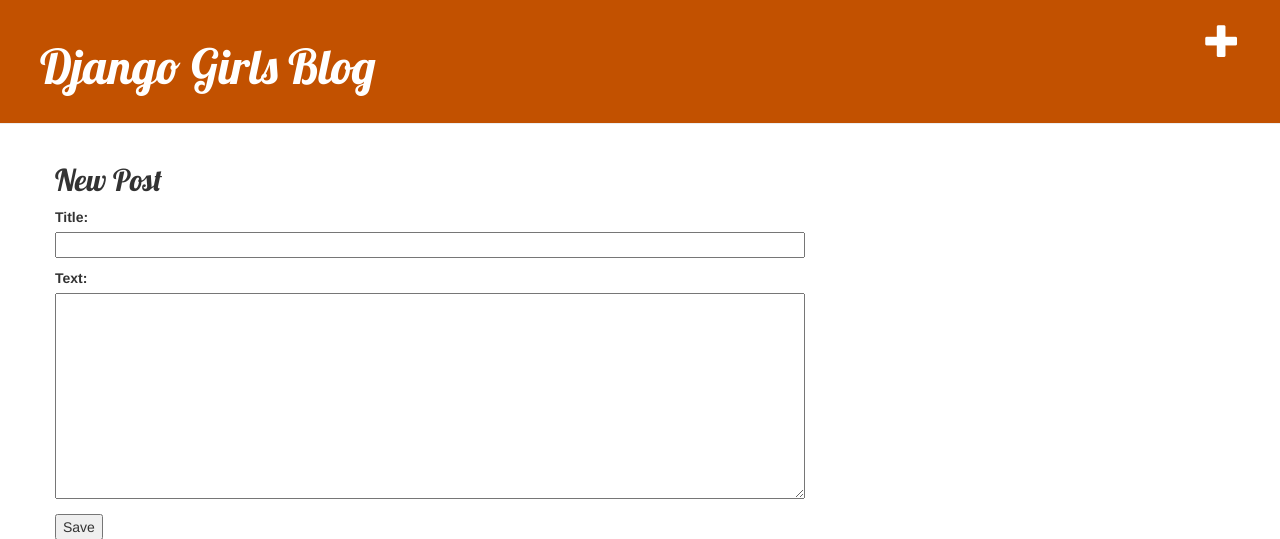
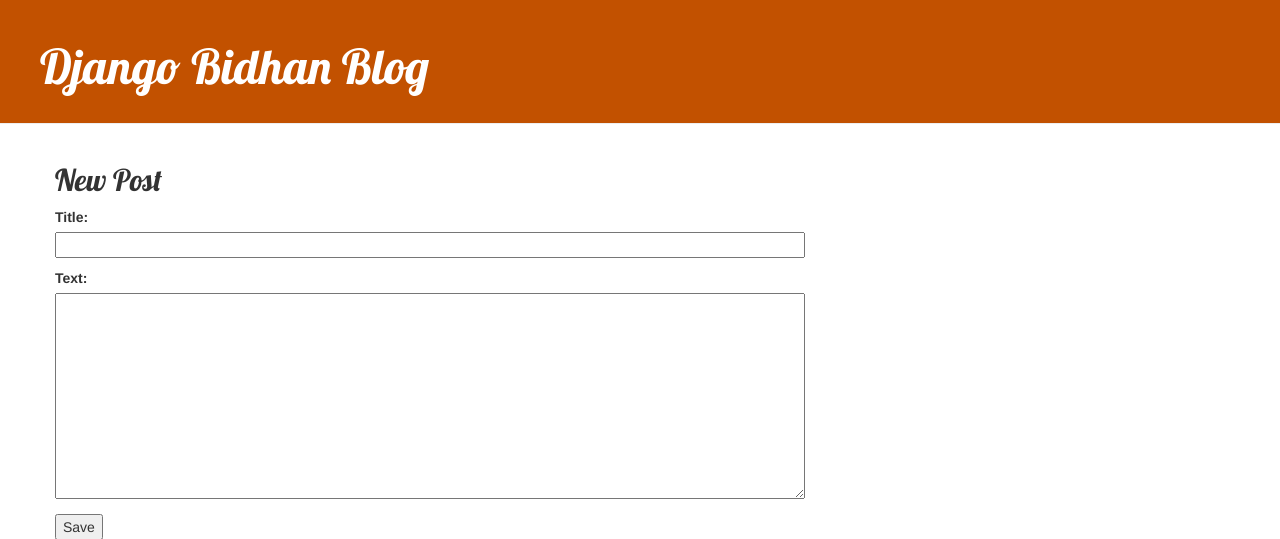
Before and after one commit to Bidhanrai/django-authentication, a Django app: page /blog/post/new/ in a window 1280 px wide. Shown: the top 539 px of the page. Run offline with Django 3.2, Linux system fonts and the light colour scheme; some libraries are stand-ins or nearby versions.

Commit message:
only authenticated user can add new post or edit post

```diff
--- a/blog/templates/blog/base.html
+++ b/blog/templates/blog/base.html
@@ -13,8 +13,10 @@
 <body>
 
     <div class="page-header">
-        <a href="{% url 'post_new' %}" class="top-menu"><span class="glyphicon glyphicon-plus"></span></a>
-        <h1><a href="">Django Girls Blog</a></h1>
+        {% if user.is_authenticated %}
+            <a href="{% url 'post_new' %}" class="top-menu"><span class="glyphicon glyphicon-plus"></span></a>
+        {% endif %}
+        <h1><a href="">Django Bidhan Blog</a></h1>
     </div>
 
     <div class="content container">
--- a/blog/templates/blog/post_detail.html
+++ b/blog/templates/blog/post_detail.html
@@ -10,7 +10,11 @@
                     {{ post.published_date }}
                 </div>
             {% endif %}
-            <a href="{% url 'post_edit' pk=post.pk %}" class="btn btn-default"><span class="glyphicon glyphicon-pencil"></span></a>
+
+            {% if user.is_authenticated %}
+                 <a href="{% url 'post_edit' pk=post.pk %}" class="btn btn-default"><span class="glyphicon glyphicon-pencil"></span></a>
+            {% endif %}
+
             <h2>{{ post.title }}</h2>
         </div>
         <p>{{ post.text|linebreaksbr }}</p>
```
